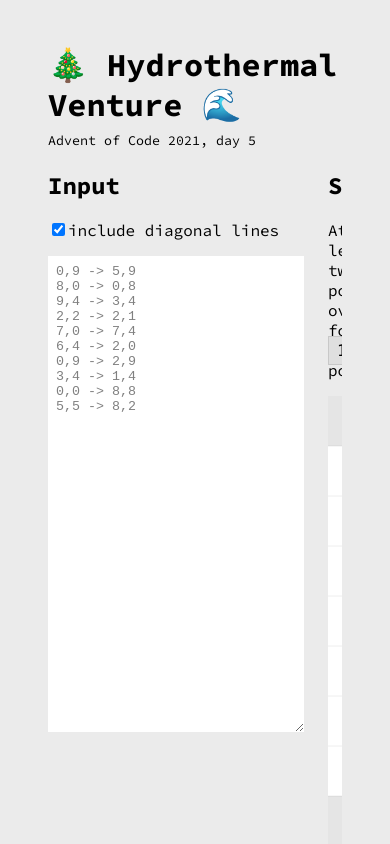
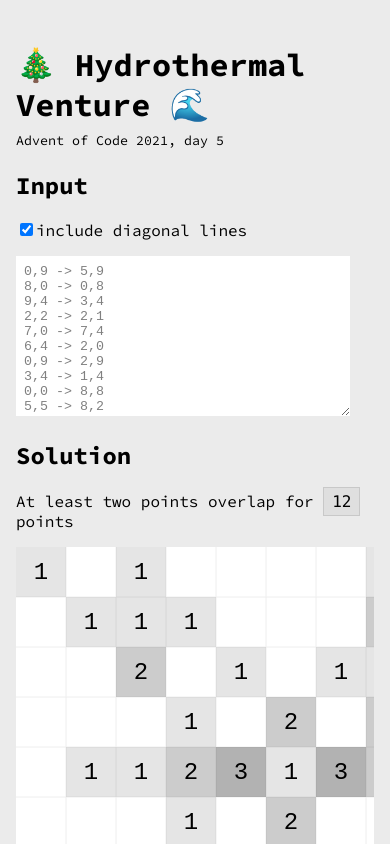
Before and after one commit to rostaklein/hydrothermal-venture, a React (Create React App) app: page / in a window 390 px wide. Shown: the top 844 px of the page. Built offline with nearby package versions, Linux system fonts and the light colour scheme.

Commit message:
basic responsiveness

```diff
--- a/src/App.tsx
+++ b/src/App.tsx
@@ -32,7 +32,7 @@ function App() {
         <h1 style={{ marginBottom: 0 }}>🎄 Hydrothermal Venture 🌊 </h1>
         <sub>Advent of Code 2021, day 5</sub>
       </S.Header>
-      <div style={{ display: "flex" }}>
+      <S.MainLayout>
         <S.InputAreaWrapper>
           <h2>Input</h2>
           <div style={{ marginBottom: 16 }}>
@@ -59,7 +59,7 @@ function App() {
             <Canvas boardSize={boardSize} board={board} />
           </S.CanvasWrapper>
         </S.SolutionAreaWrapper>
-      </div>
+      </S.MainLayout>
       <S.FooterWrapper>
         <Footer />
       </S.FooterWrapper>
--- a/src/styles.ts
+++ b/src/styles.ts
@@ -4,35 +4,46 @@ export const MainWrapper = styled.div`
   max-width: 1280px;
   margin: 0 auto;
   padding: 24px 48px;
-  grid-auto-flow: row;
-  grid-row-gap: 24px;
-  grid-column-gap: 48px;
+  @media only screen and (max-width: 900px) {
+    padding: 24px 16px;
+  }
 `;
 
 export const Textarea = styled.textarea`
-  width: 240px;
+  min-width: 240px;
+  width: 100%;
   min-height: 460px;
   font-family: monospace;
   padding: 8px;
   color: gray;
   border: none;
+  box-sizing: border-box;
+  @media only screen and (max-width: 900px) {
+    min-height: 160px;
+  }
 `;
 
-export const Header = styled.header`
-  grid-area: header;
+export const Header = styled.header``;
+
+export const MainLayout = styled.div`
+  display: flex;
+  @media only screen and (max-width: 900px) {
+    flex-wrap: wrap;
+  }
 `;
 
 export const InputAreaWrapper = styled.aside`
-  grid-area: input;
   margin-right: 24px;
+  width: 100%;
+  flex: 1;
   label {
     cursor: pointer;
   }
 `;
 
 export const SolutionAreaWrapper = styled.main`
-  grid-area: main;
-  overflow: hidden;
+  flex: 5;
+  max-width: 100%;
   code {
     background: rgba(0, 0, 0, 0.05);
     padding: 4px 8px;
```
